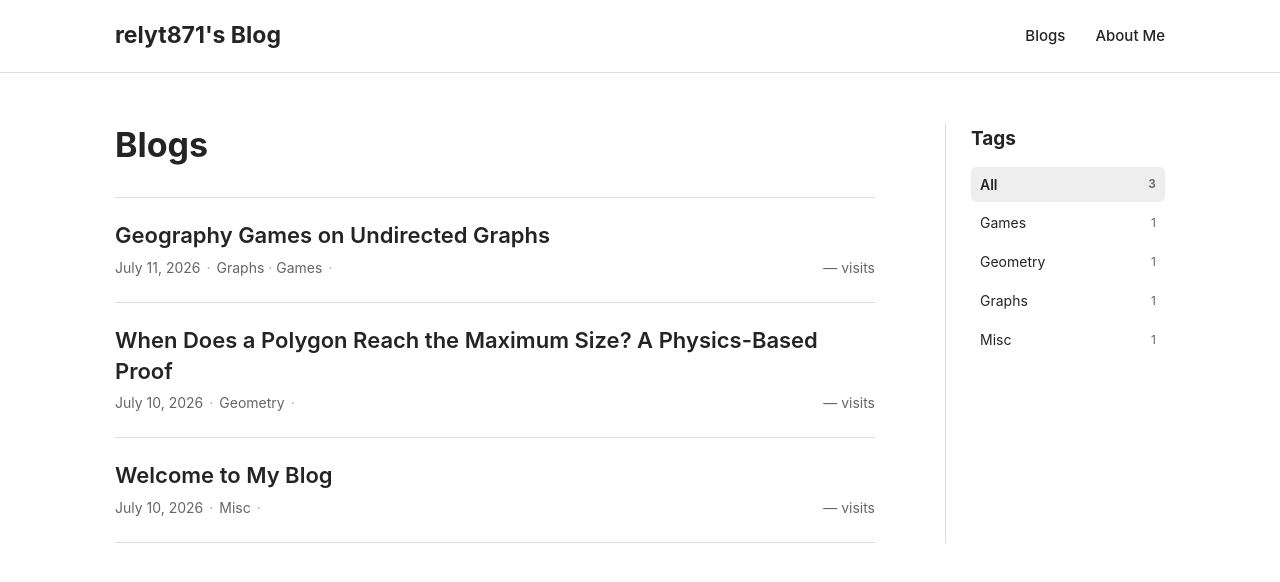
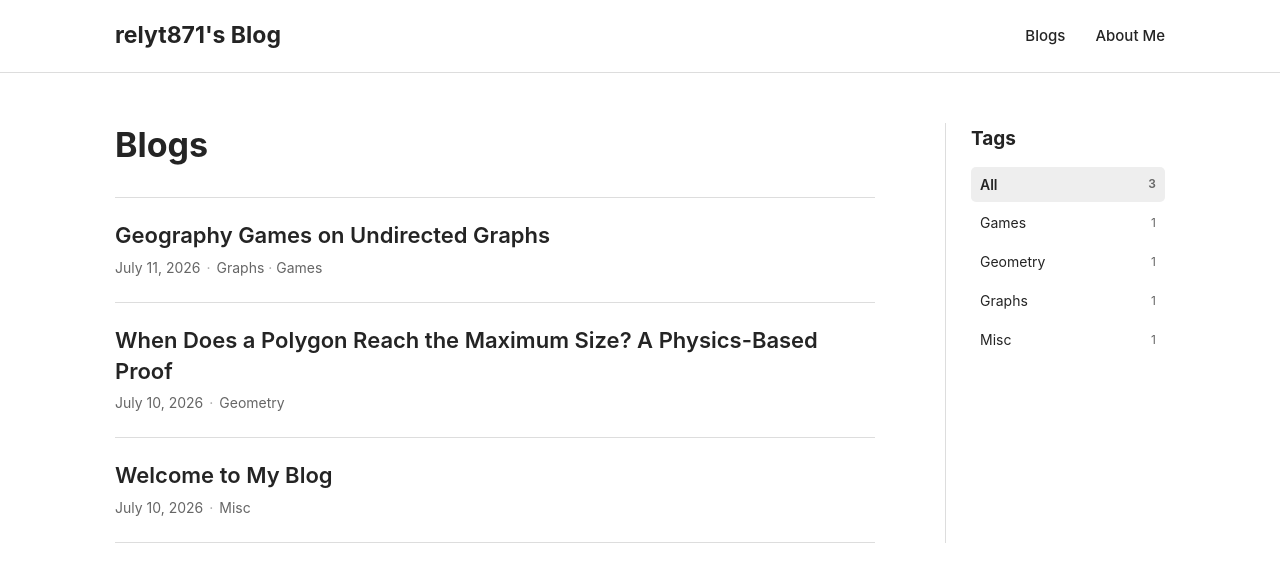
Before and after one commit to relyt871/relyt871.github.io, a Jekyll site: the page built from index.html, in a window 1280 px wide. Shown: the top 582 px of the page. Built offline with Jekyll 4.4.1, drawn with Linux system fonts in a browser that asks for light colours; Markdown is read by kramdown in place of the engine named in the settings; a script that is not in the unit is left out.

Commit message:
Update index.html

```diff
--- a/index.html
+++ b/index.html
@@ -74,25 +74,6 @@ title: Blogs
                 </span>
 
               {% endif %}
-
-
-              <span class="metadata-separator">
-                ·
-              </span>
-
-
-              <span class="post-list-visits">
-
-                <span
-                  class="visit-count"
-                  data-visit-path="{{ post.url }}"
-                >
-                  —
-                </span>
-
-                visits
-
-              </span>
 
             </div>
 
```
